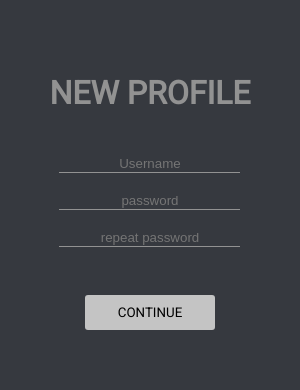
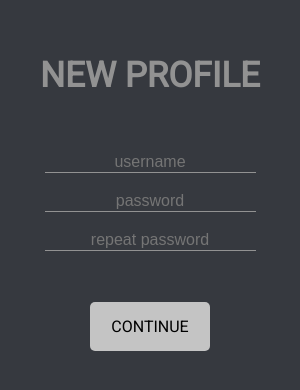
Before and after one commit to jz-software/p-safe, an Electron app: page createPassword.html in a window 300 px wide. Shown: the part 222-612 px from the top of the page. Drawn offline with Linux system fonts and the light colour scheme.

Commit message:
Fixed button and text

```diff
--- a/createPassword.css
+++ b/createPassword.css
@@ -8,7 +8,8 @@ body{
 h1{
     color: #929292;
     font-family: 'Roboto', sans-serif;
-    padding-bottom: 10%;
+    padding-bottom: 15%;
+    font-size: 35px;
 }
 
 .circles{
@@ -16,6 +17,15 @@ h1{
     display:flex;
     justify-content:center;
     align-items:center;
+}
+
+.circles h1{
+    -webkit-touch-callout: none;
+    -webkit-user-select: none;
+    -khtml-user-select: none;
+    -moz-user-select: none;
+    -ms-user-select: none;
+     user-select: none; ;
 }
 
 .circles i{
@@ -35,6 +45,7 @@ h1{
     border-bottom: 1px solid #929292;
     transition: 0.3s;
     color: #929292;
+    font-size: 16px;
 }
 
 .circles div input:focus {
@@ -48,12 +59,19 @@ h1{
     border: 0;
     padding: 0;
     font-family: 'Roboto', sans-serif;
-    width: 65%;
-    padding: 10px;
+    width: 55%;
+    padding: 15px;
     background-color: #C4C4C4;
-    border-radius: 3px;
+    border-radius: 5px;
     transition: 0.3s;
     margin-top: 15%;
+    font-size: 16px;
+    -webkit-touch-callout: none;
+    -webkit-user-select: none;
+    -khtml-user-select: none;
+    -moz-user-select: none;
+    -ms-user-select: none;
+    user-select: none;
 }
 
 .circles div button:hover{
--- a/createPassword.html
+++ b/createPassword.html
@@ -9,7 +9,7 @@
         <div class="circles">
             <div>
                 <h1>NEW PROFILE</h1>
-                <input id="login" type="text" placeholder="Username" spellcheck="false">
+                <input id="login" type="text" placeholder="username" spellcheck="false">
                 <br><br>
                 <input id="pass1" type="password" placeholder="password" spellcheck="false">
                 <br><br>
--- a/loginWindow.css
+++ b/loginWindow.css
@@ -30,6 +30,7 @@ body{
     transition: 0.3s;
     color: #929292;
     font-family: 'Roboto', sans-serif;
+    font-size: 16px;
 }
 
 .circles div input:focus {
```
